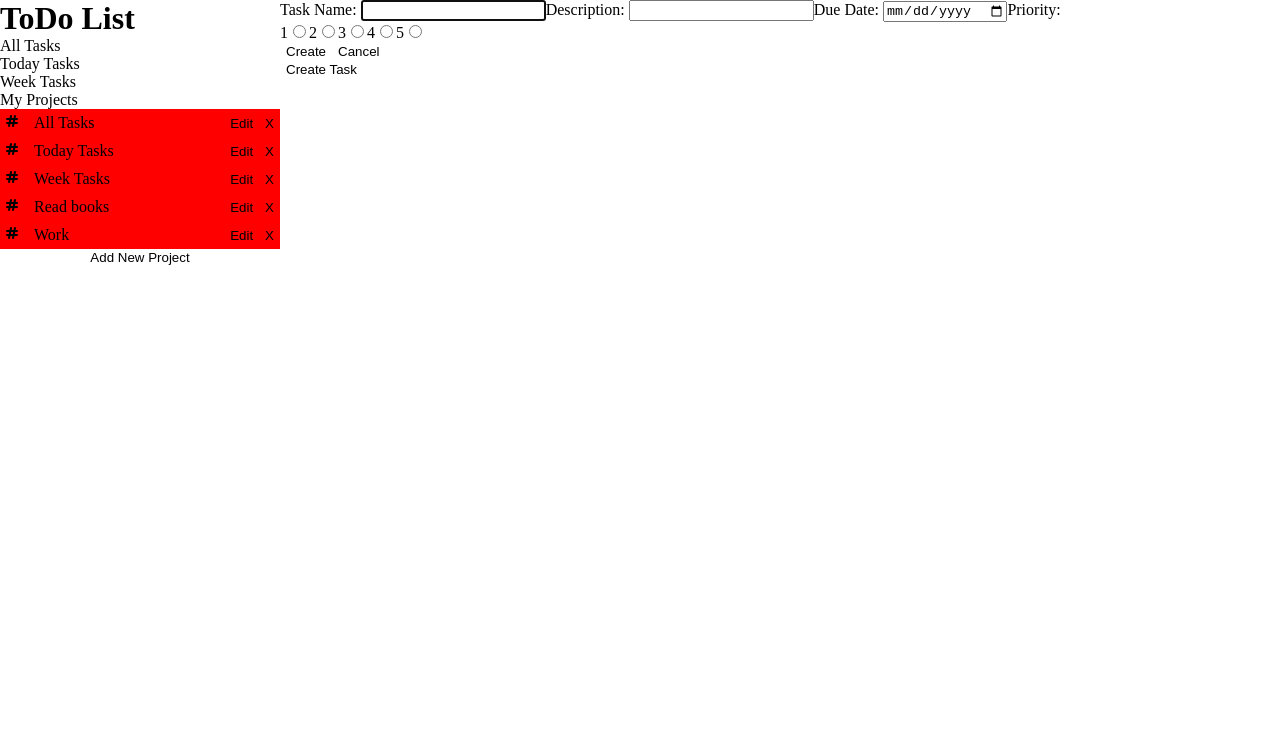
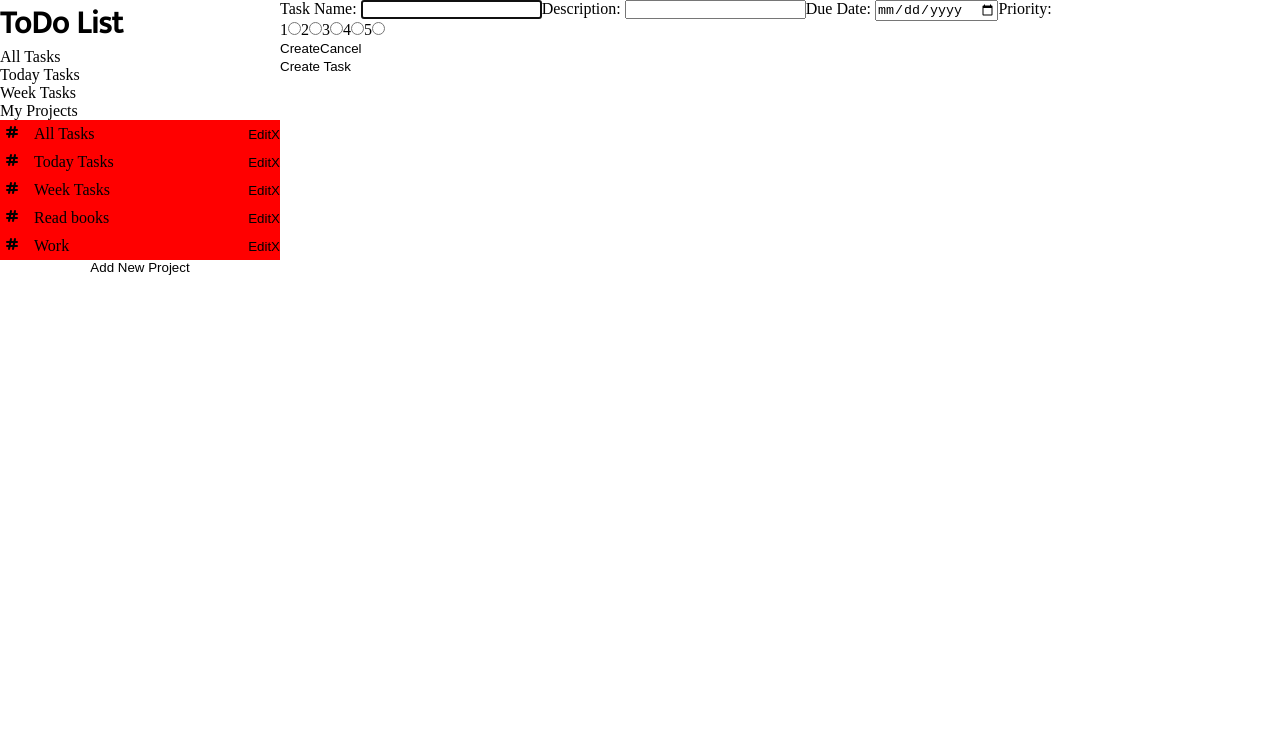
Before and after one commit to ivan-s-s/ToDoList, a website built with webpack: page src/template.html in a window 1280 px wide. Shown: the top 744 px of the page. Built offline with nearby package versions, Linux system fonts and the light colour scheme.

Commit message:
Update css main styles

```diff
--- a/src/styles/main.css
+++ b/src/styles/main.css
@@ -1,16 +1,27 @@
+@font-face {
+  font-family: "Mukta";
+  src: url(../assets/Mukta-Regular.ttf);
+}
+
+* {
+  box-sizing: border-box;
+  padding: 0;
+  margin: 0;
+}
+
 html,
 body {
+  top: 0;
+  left: 0;
   min-height: 100vh;
   width: 100vw;
-  margin: 0;
-  padding: 0;
   overflow: hidden;
 }
 
 h1,
 h2 {
-  margin: 0;
-  padding: 0;
+  font-family: "Mukta", sans-serif;
+  line-height: 1.5;
 }
 
 li {
@@ -27,8 +38,17 @@ button:hover {
   border: 1px;
 }
 
+.container {
+  /* width: 80%; */
+  display: flex;
+  flex-direction: column;
+}
+
 main {
-  display: flex;
+  display: grid;
+  grid-template-columns: 1fr 4fr;
+  grid-row: 1fr;
+  padding-bottom: 50px;
 }
 
 footer {
```
